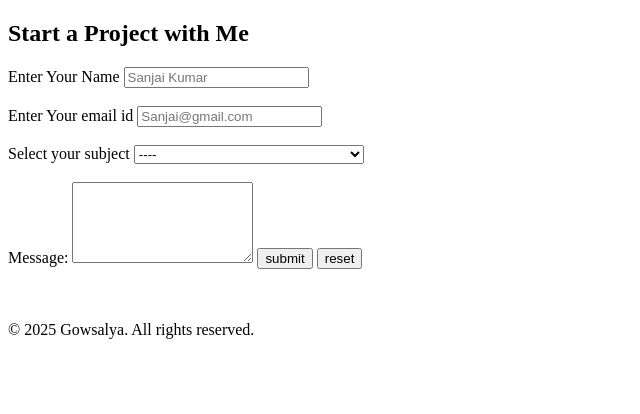
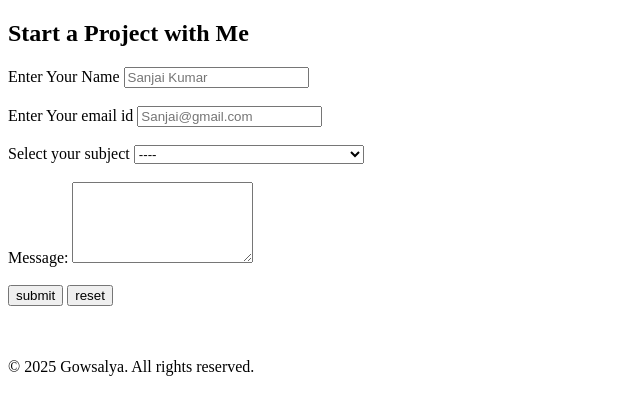
Before and after one commit to gowsiraj/Assignment-01-portfolio-HTML, a plain HTML site: page contact.html in a window 1280 px wide. Shown: the whole page, without its empty margins (0-640 px from the left). Drawn offline with Linux system fonts and the light colour scheme.

Commit message:
Update contact.html

```diff
--- a/contact.html
+++ b/contact.html
@@ -31,7 +31,7 @@
             </select><br><br>
             <!--Message -->
             <label for="message">Message:</label>
-            <textarea id="message" rows="5"></textarea>
+            <textarea id="message" rows="5"></textarea><br><br>
             <!-- button for submission and reset -->
             <button type="submit">submit</button>
             <button type="reset">reset</button>
```
